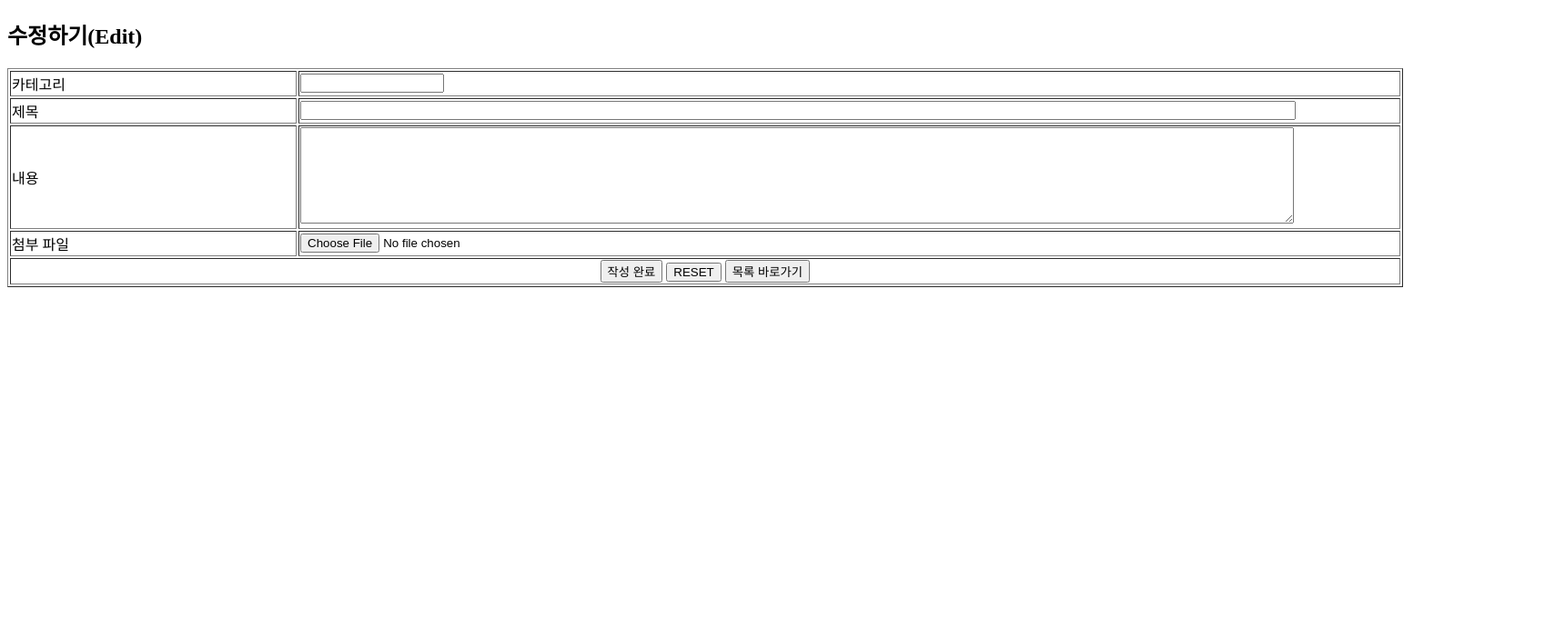
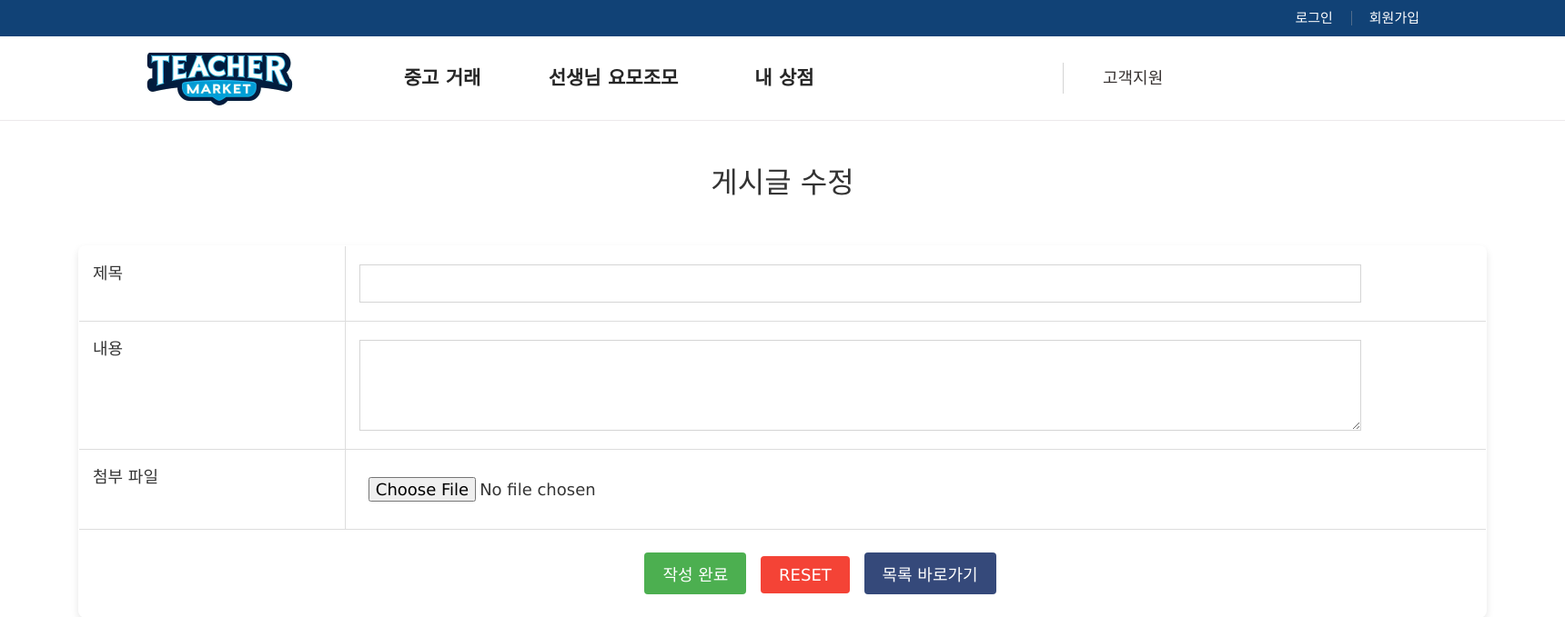
Before and after one commit to sxzuzv/Chunjae_IT_Fullstack_Team_Project, a Java web app: page /view/board/cscenter/edit.jsp in a window 1720 px wide. Shown: the top 679 px of the page at 91% size. Run offline with Tomcat 11, a stand-in JSP engine, Linux system fonts and the light colour scheme; the template is opened without the code that fills it, so the values that code supplies are empty; some libraries are stand-ins or nearby versions; some web fonts are replaced.

Commit message:
feat: 고객지원 게시물 수정 ui 변경

```diff
--- a/src/main/webapp/view/board/cscenter/edit.jsp
+++ b/src/main/webapp/view/board/cscenter/edit.jsp
@@ -1,10 +1,3 @@
-<%--
-  Created by IntelliJ IDEA.
-  User: peter
-  Date: 2023-12-04
-  Time: PM 2:31
-  To change this template use File | Settings | File Templates.
---%>
 <%@ page language="java" contentType="text/html; charset=UTF-8"
          pageEncoding="UTF-8"%>
 <%@ taglib prefix="c" uri="http://java.sun.com/jsp/jstl/core" %>
@@ -12,7 +5,8 @@
 <html>
 <head>
     <meta charset="UTF-8">
-    <title>우하하</title>
+    <title>TEACHER MARKET</title>
+
     <script type="text/javascript">
         function validateForm(form) {
             if (form.name.value == "") {
@@ -33,17 +27,22 @@
         }
     </script>
 </head>
-<h2>수정하기(Edit)</h2>
+<body>
+
+<header>
+
+    <jsp:include page="${contextPath}/view/common/header.jsp"></jsp:include>
+    <link rel="stylesheet" href="${contextPath}/css/teachercommunity/edit.css" />
+
+</header>
+<h2>게시글 수정</h2>
 <form name="writeFrm" method="post" enctype="multipart/form-data" action="/cscenter/edit.do" onsubmit="return validateForm(this);">
     <input type="hidden" name="brdId" value="${ dto.brdId }"/>
     <input type="hidden" name="prevOfile" value="${ dto.ofile }" />
     <input type="hidden" name="prevSfile" value="${ dto.sfile }" />
+    <input type="hidden" name="cateSub" style="width:150px;" value="${ dto.cateSub }"/>
 
     <table border="1" width="90%">
-        <tr>
-            <td>카테고리</td>
-            <td><input type="text" name="cateSub" style="width:150px;" value="${ dto.cateSub }"/></td>
-        </tr>
         <tr>
             <td>제목</td>
             <td>
@@ -73,4 +72,5 @@
         </tr>
     </table>
 </form>
+</body>
 </html>
```
